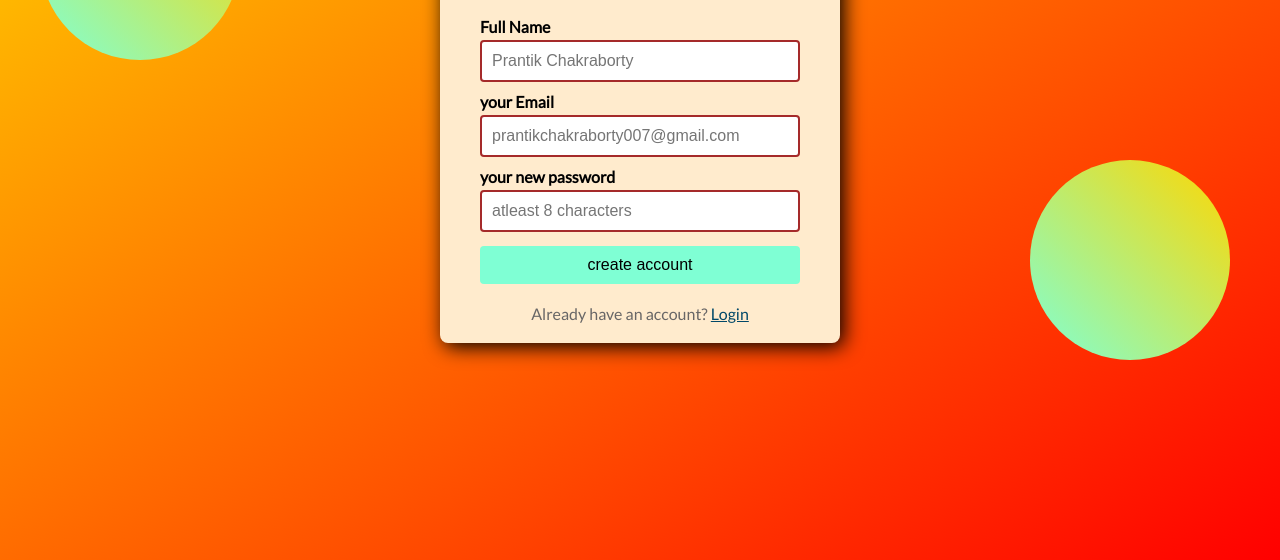
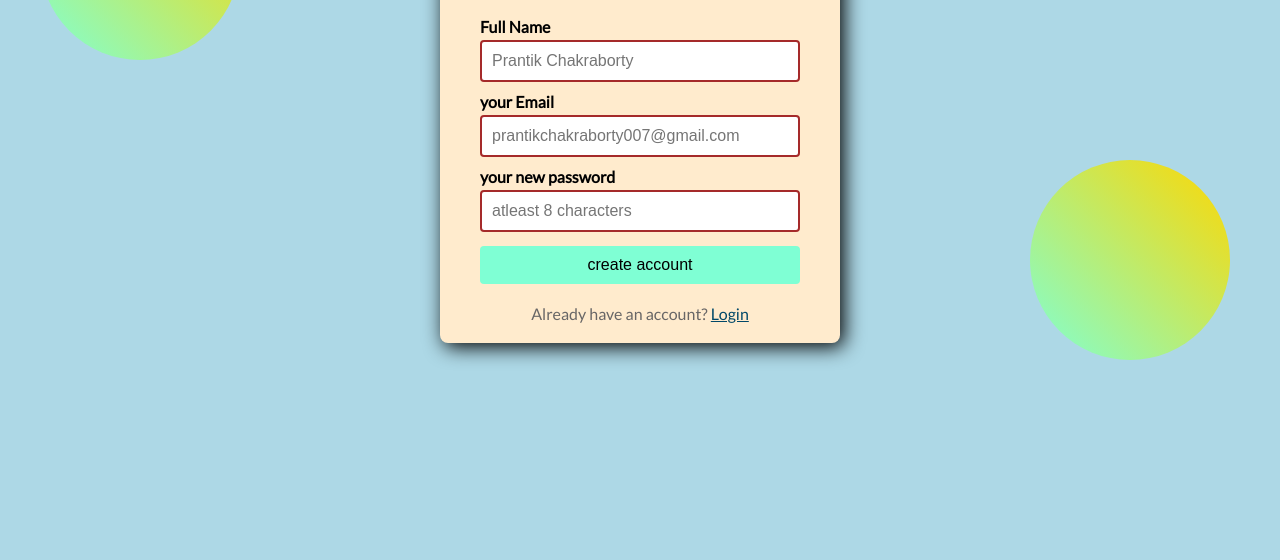
Before and after one commit to Prantik-007/Sign_up, a plain HTML site: page index.html in a window 1280 px wide. Shown: the part 240-800 px from the top of the page. Drawn offline with Linux system fonts and the light colour scheme; a web font is replaced by a local one.

Commit message:
Update style.css

```diff
--- a/style.css
+++ b/style.css
@@ -11,7 +11,7 @@ body{
 .outer-box{
     width: 100vw;
     height: 100vh;
-    background: linear-gradient(to top left,red,gold);
+    background: lightblue;
 }
 .inner-box{
     width: 400px;
```
